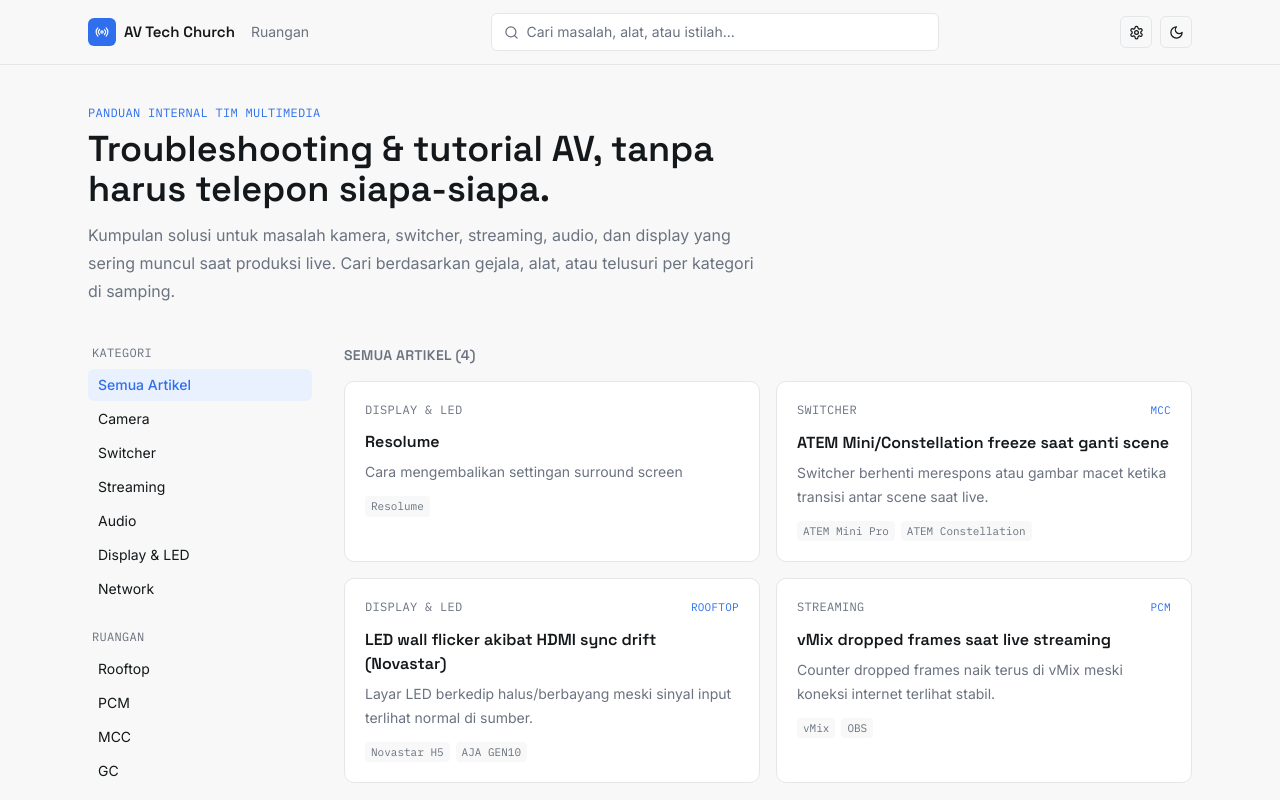
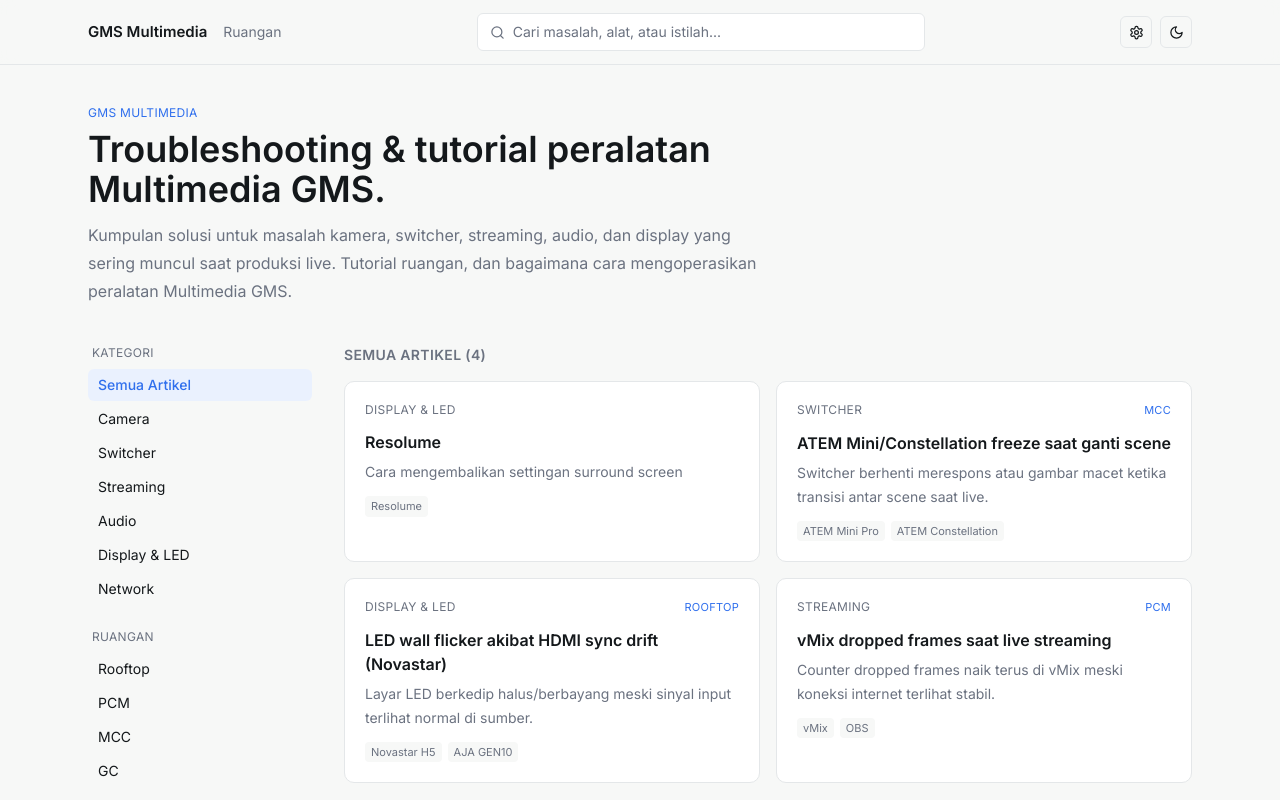
Before and after one commit to christophertekvi/gms-av-techsupport, a Next.js app: page / in a window 1280 px wide. Shown: the top 800 px of the page. Built offline with nearby package versions, Linux system fonts and the light colour scheme.

Commit message:
update wording page

```diff
--- a/app/layout.js
+++ b/app/layout.js
@@ -1,21 +1,17 @@
-import { Space_Grotesk, Inter, IBM_Plex_Mono } from 'next/font/google'
+import { Inter } from 'next/font/google'
 import Navbar from '@/components/Navbar'
 import './globals.css'
 
-const display = Space_Grotesk({
+const display = Inter({
   subsets: ['latin'],
   variable: '--font-display',
   weight: ['500', '600', '700'],
 })
 const body = Inter({ subsets: ['latin'], variable: '--font-body' })
-const mono = IBM_Plex_Mono({
-  subsets: ['latin'],
-  variable: '--font-mono',
-  weight: ['400', '500'],
-})
+const mono = Inter({ subsets: ['latin'], variable: '--font-mono' })
 
 export const metadata = {
-  title: 'AV Tech Church — Dokumentasi & Troubleshooting',
+  title: 'GMS Multimedia — Dokumentasi & Troubleshooting',
   description:
     'Dokumentasi troubleshooting dan tutorial untuk tim multimedia & produksi AV gereja.',
 }
@@ -42,7 +38,7 @@
         {children}
         <footer className="border-t border-border-light dark:border-border-dark mt-16">
           <div className="mx-auto max-w-6xl px-4 sm:px-6 py-6 text-xs text-muted-light dark:text-muted-dark flex items-center justify-between">
-            <span>AV Tech Church — dokumentasi internal tim multimedia</span>
+            <span>GMS Multimedia — dokumentasi internal tim multimedia</span>
             <span className="font-mono">v1.0</span>
           </div>
         </footer>
--- a/app/page.js
+++ b/app/page.js
@@ -11,15 +11,14 @@
     <main className="mx-auto max-w-6xl px-4 sm:px-6 py-10">
       <section className="mb-10 max-w-2xl">
         <p className="font-mono text-xs uppercase tracking-wide text-accent mb-2">
-          Panduan internal tim multimedia
+          GMS Multimedia
         </p>
         <h1 className="font-display text-3xl sm:text-4xl font-semibold leading-tight mb-3">
-          Troubleshooting &amp; tutorial AV, tanpa harus telepon siapa-siapa.
+          Troubleshooting &amp; tutorial peralatan Multimedia GMS.
         </h1>
         <p className="text-muted-light dark:text-muted-dark leading-7">
           Kumpulan solusi untuk masalah kamera, switcher, streaming, audio, dan display
-          yang sering muncul saat produksi live. Cari berdasarkan gejala, alat, atau
-          telusuri per kategori di samping.
+          yang sering muncul saat produksi live. Tutorial ruangan, dan bagaimana cara mengoperasikan peralatan Multimedia GMS.
         </p>
       </section>
 
--- a/components/Navbar.jsx
+++ b/components/Navbar.jsx
@@ -8,11 +8,8 @@
     <header className="sticky top-0 z-30 border-b border-border-light dark:border-border-dark bg-bg-light/90 dark:bg-bg-dark/90 backdrop-blur">
       <div className="mx-auto max-w-6xl px-4 sm:px-6 h-16 flex items-center gap-4">
         <Link href="/" className="flex items-center gap-2 shrink-0">
-          <span className="h-7 w-7 rounded-sm bg-accent flex items-center justify-center">
-            <Radio size={14} className="text-white" />
-          </span>
           <span className="font-display font-semibold text-[15px] hidden sm:inline">
-            AV Tech Church
+            GMS Multimedia
           </span>
         </Link>
 
```
